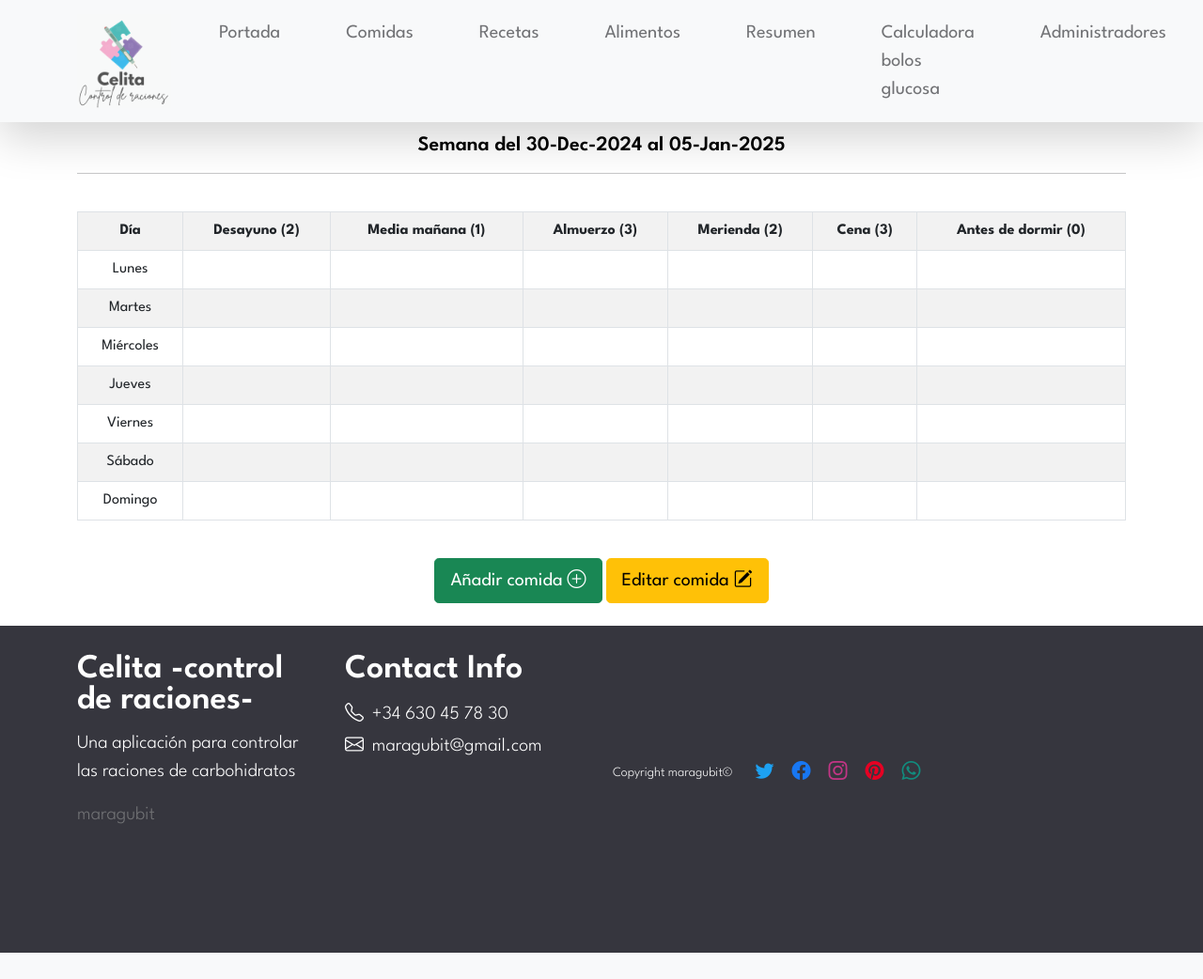
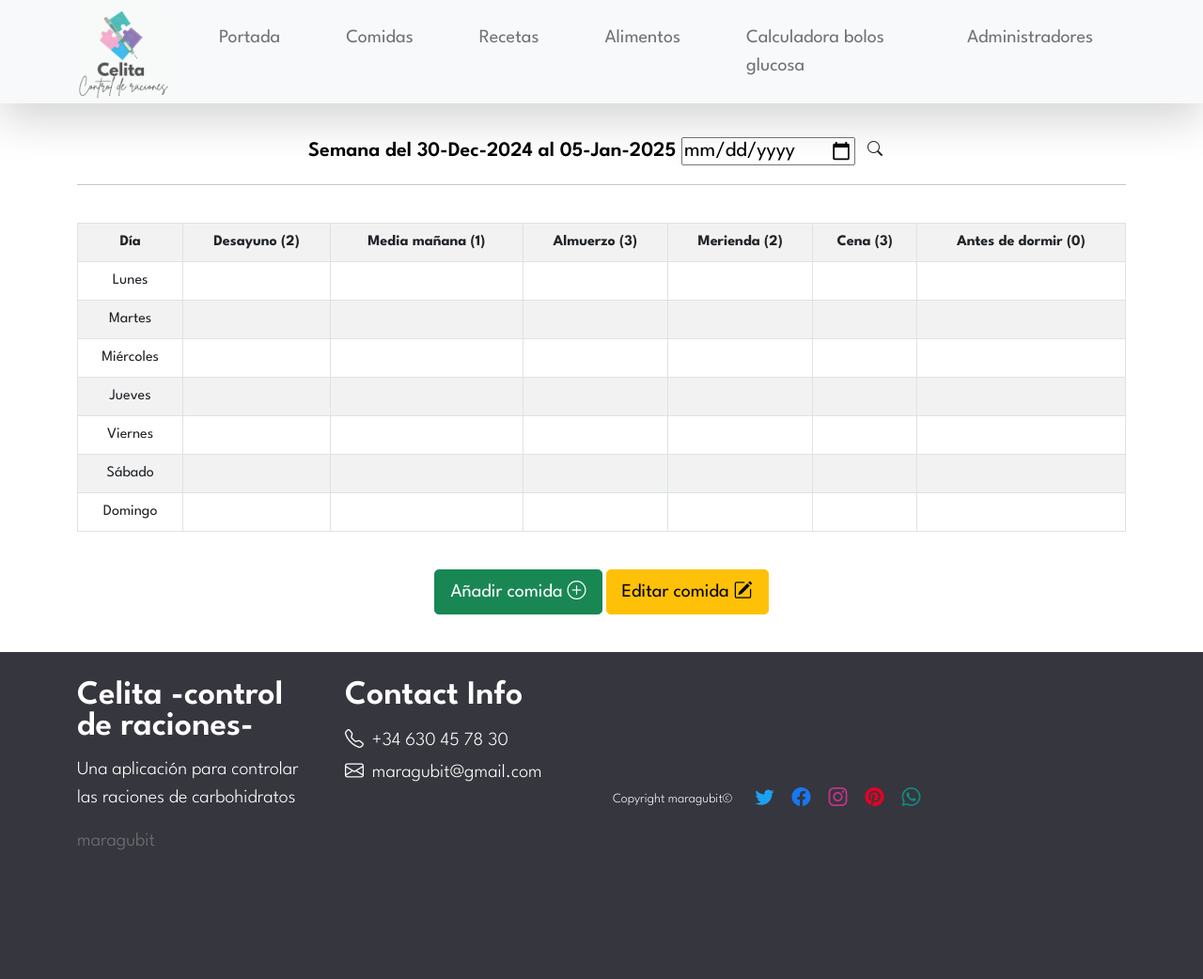
Before and after one commit to maragubit/celita, a Django app: page /comidas in a window 1280 px wide. Shown: the whole page at 94% size. Before the commit the page ends 1014 px from the top, so only its background shows below. Run offline with Django 5.2, Linux system fonts and the light colour scheme; data comes from the database, SQL or seed files in the repository; some libraries are stand-ins or nearby versions.

Commit message:
reajuste

```diff
--- a/templates/base.html
+++ b/templates/base.html
@@ -53,9 +53,6 @@
                         </li>
                         <li class="nav-item">
                             <a class="nav-link click-scroll" href="{%url 'alimentos'%}">Alimentos</a>
-                        </li>
-                        <li class="nav-item">
-                            <a class="nav-link click-scroll" href="#">Resumen</a>
                         </li>
 
                         <li class="nav-item">
--- a/templates/comidas/index.html
+++ b/templates/comidas/index.html
@@ -3,7 +3,7 @@
 {%block contenido%}
 <br>
 <div class="container text-center">
-<h6>Semana del {{lunes|date:"d-M-Y"}} al {{domingo|date:"d-M-Y"}}</h6>
+<h6>Semana del {{lunes|date:"d-M-Y"}} al {{domingo|date:"d-M-Y"}} <input type="date" id="fecha" name="fecha"><button class="btn"><i class="bi bi-search"></i></button></h6>
 <hr>
 <br>
 <div class="table-responsive ">
@@ -63,8 +63,8 @@
 </table>
 </div>
 <br>
-<a href="{%url 'nueva_comida'%}"><button class="btn btn-success btn-lg">Añadir comida <i class="bi bi-plus-circle"></i></button></a>
-<a href="{%url 'buscar_comida'%}"><button class="btn btn-warning btn-lg">Editar comida <i class="bi bi-pencil-square"></i></button></a>
+<a href="{%url 'nueva_comida'%}"><button class="btn btn-success btn-lg mb-3">Añadir comida <i class="bi bi-plus-circle"></i></button></a>
+<a href="{%url 'buscar_comida'%}"><button class="btn btn-warning btn-lg mb-3">Editar comida <i class="bi bi-pencil-square"></i></button></a>
 </div>
 
 <br>
```
Also changed, not shown: 1 other file.
